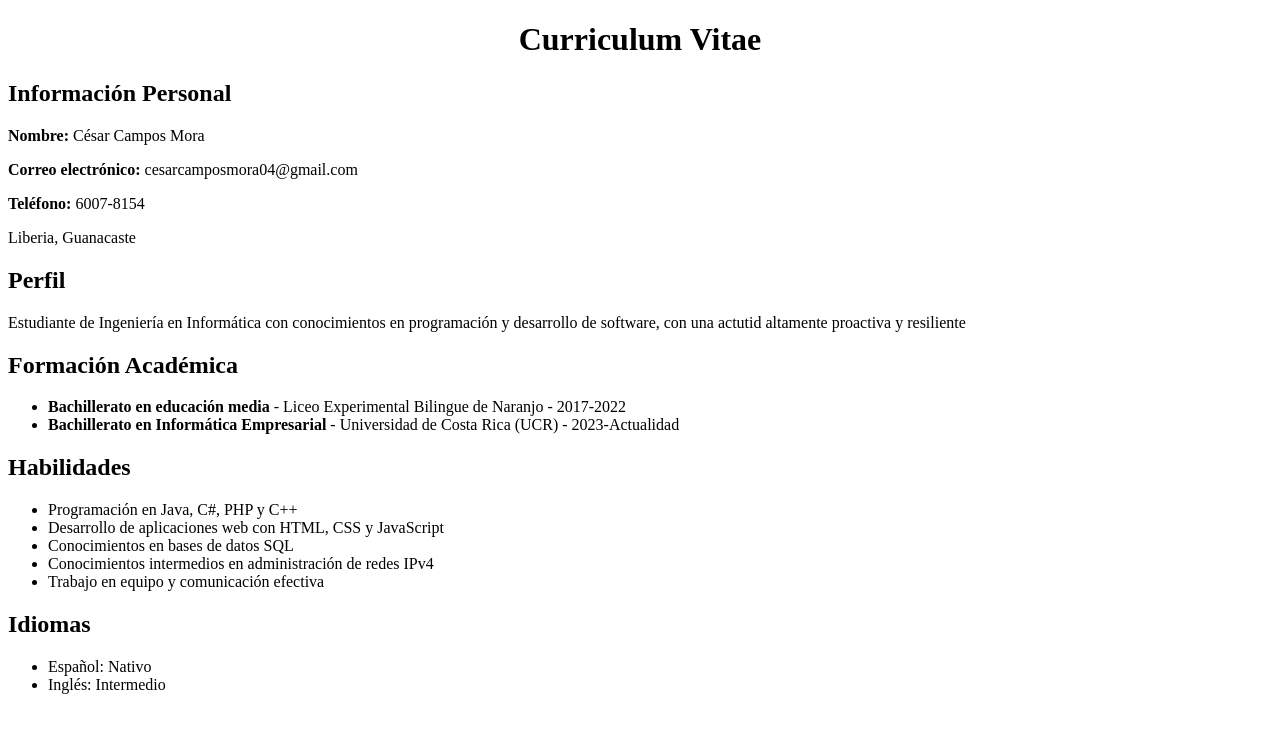
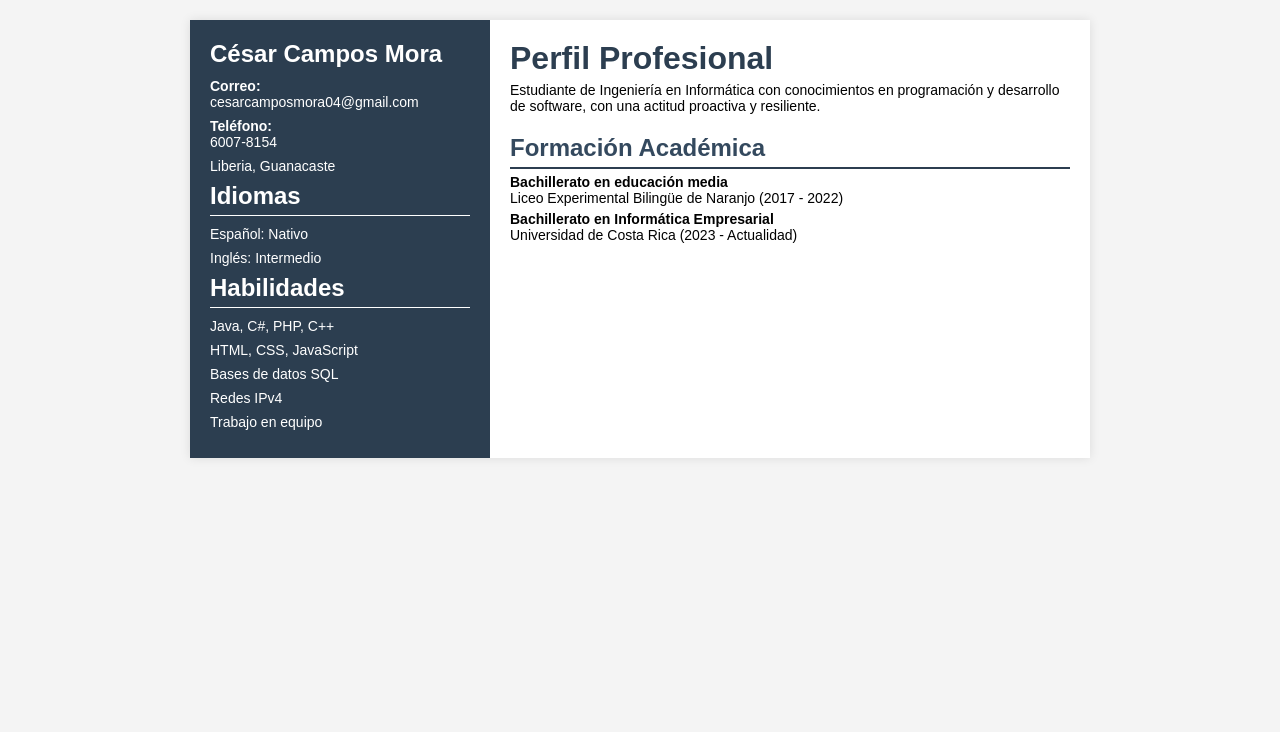
Before and after one commit to CesarCM19/CV_HTML_C-sar, a plain HTML site: page src/index.html in a window 1280 px wide. Drawn offline with Linux system fonts and the light colour scheme.

Commit message:
Cambios en la estructura html

```diff
--- a/src/index.html
+++ b/src/index.html
@@ -4,39 +4,59 @@
     <meta charset="UTF-8">
     <meta name="viewport" content="width=device-width, initial-scale=1.0">
     <title>Curriculum Vitae</title>
+    <link rel="stylesheet" href="style.css">
 </head>
 <body>
 
-    <h1 style="text-align: center;">Curriculum Vitae</h1>
-    <h2>Información Personal</h2>
-    <p><strong>Nombre:</strong> César Campos Mora</p>
-    <p><strong>Correo electrónico:</strong> cesarcamposmora04@gmail.com</p>
-    <p><strong>Teléfono:</strong> 6007-8154</p>
-    <p>Liberia, Guanacaste</p>
+<div class="container">
 
-    <h2>Perfil</h2>
-    <p>Estudiante de Ingeniería en Informática con conocimientos en programación y desarrollo de software, con una actutid altamente proactiva y resiliente</p>
+    <!-- Barra de la izquierda -->
+    <div class="sidebar">
+        <div class="nombre">César Campos Mora</div>
 
-    <h2>Formación Académica</h2>
-    <ul>
-        <li><strong>Bachillerato en educación media</strong> - Liceo Experimental Bilingue de Naranjo - 2017-2022</li>
-        <li><strong>Bachillerato en Informática Empresarial</strong> - Universidad de Costa Rica (UCR) - 2023-Actualidad</li>
-    </ul>
+        <p><strong>Correo:</strong><br> cesarcamposmora04@gmail.com</p>
+        <p><strong>Teléfono:</strong><br> 6007-8154</p>
+        <p>Liberia, Guanacaste</p>
 
-    <h2>Habilidades</h2>
-    <ul>
-        <li>Programación en Java, C#, PHP y C++</li>
-        <li>Desarrollo de aplicaciones web con HTML, CSS y JavaScript</li>
-        <li>Conocimientos en bases de datos SQL</li>
-        <li>Conocimientos intermedios en administración de redes IPv4</li>
-        <li>Trabajo en equipo y comunicación efectiva</li>
-    </ul>
+        <h2>Idiomas</h2>
+        <ul>
+            <li>Español: Nativo</li>
+            <li>Inglés: Intermedio</li>
+        </ul>
 
-    <h2>Idiomas</h2>
-    <ul>
-        <li>Español: Nativo</li>
-        <li>Inglés: Intermedio</li>
-    </ul>
+        <h2>Habilidades</h2>
+        <ul>
+            <li>Java, C#, PHP, C++</li>
+            <li>HTML, CSS, JavaScript</li>
+            <li>Bases de datos SQL</li>
+            <li>Redes IPv4</li>
+            <li>Trabajo en equipo</li>
+        </ul>
+    </div>
+
+    <!-- Contenido Principal -->
+    <div class="main">
+
+        <h1>Perfil Profesional</h1>
+        <p class="perfil">
+            Estudiante de Ingeniería en Informática con conocimientos en programación y desarrollo de software, con una actitud proactiva y resiliente.
+        </p>
+
+        <h2>Formación Académica</h2>
+        <ul>
+            <li>
+                <strong>Bachillerato en educación media</strong><br>
+                Liceo Experimental Bilingüe de Naranjo (2017 - 2022)
+            </li>
+            <li>
+                <strong>Bachillerato en Informática Empresarial</strong><br>
+                Universidad de Costa Rica (2023 - Actualidad)
+            </li>
+        </ul>
+
+    </div>
+
+</div>
 
 </body>
 </html>
```
